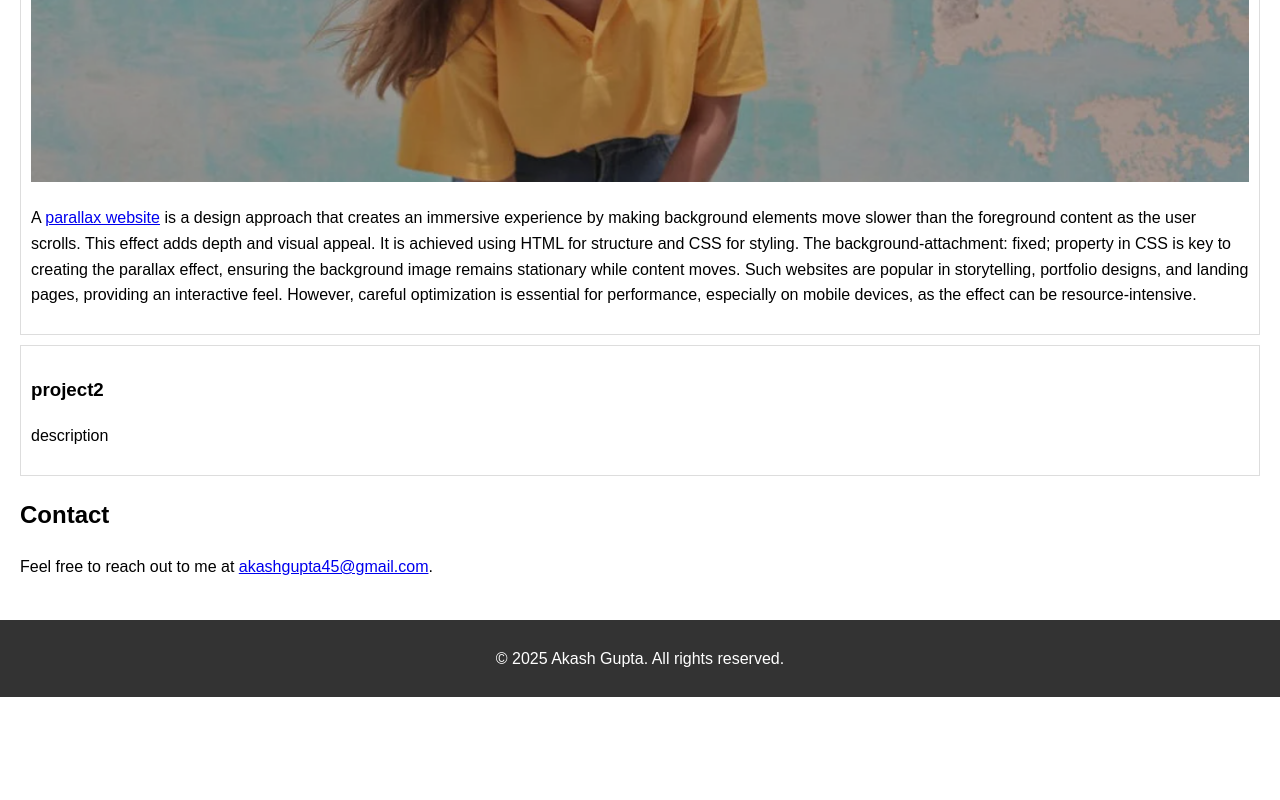
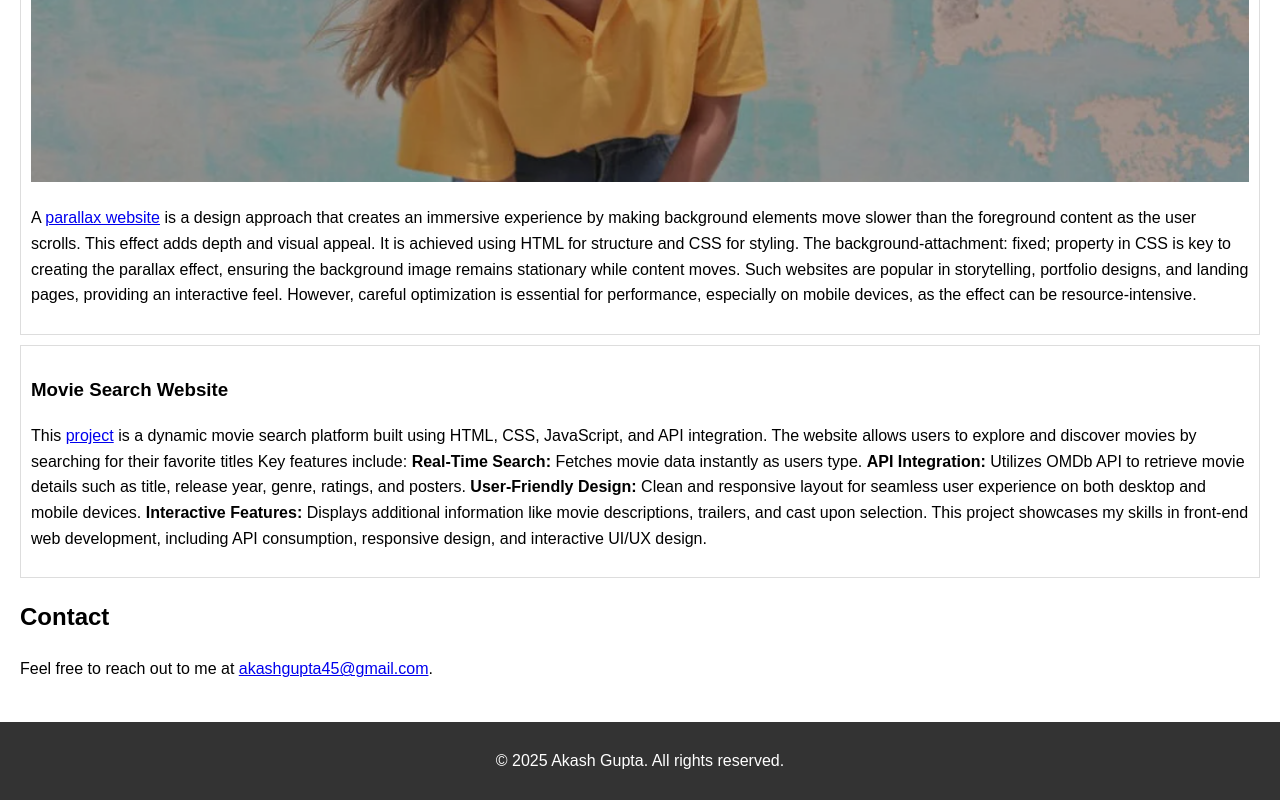
Before and after one commit to Akashcoder12/CodeWithMe, a plain HTML site: page index.html in a window 1280 px wide. Shown: the part 1154-1954 px from the top of the page. Before the commit the page ends 1851 px from the top, so only its background shows below. Drawn offline with Linux system fonts and the light colour scheme.

Commit message:
Update index.html

```diff
--- a/index.html
+++ b/index.html
@@ -62,8 +62,17 @@
 </p>
             </div>
             <div class="project">
-                <h3>project2</h3>
-                <p>description</p>
+                <h3>Movie Search Website</h3>
+                <p>This <a href="movie.html">project</a> is a dynamic movie search platform built using HTML, CSS, JavaScript, and API integration. The website allows users to explore and discover movies by searching for their favorite titles
+                Key features include:
+
+                  <b>Real-Time Search:</b> Fetches movie data instantly as users type.
+                  <b>API Integration: </b> Utilizes OMDb API  to retrieve movie details such as title, release year, genre, ratings, and posters.
+                  <b>User-Friendly Design:</b> Clean and responsive layout for seamless user experience on both desktop and mobile devices.
+                  <b>Interactive Features:</b> Displays additional information like movie descriptions, trailers, and cast upon selection.
+                 This project showcases my skills in front-end web development, including API consumption, responsive design, and interactive UI/UX design.
+
+              </p>
             </div>
         </section>
 
```
